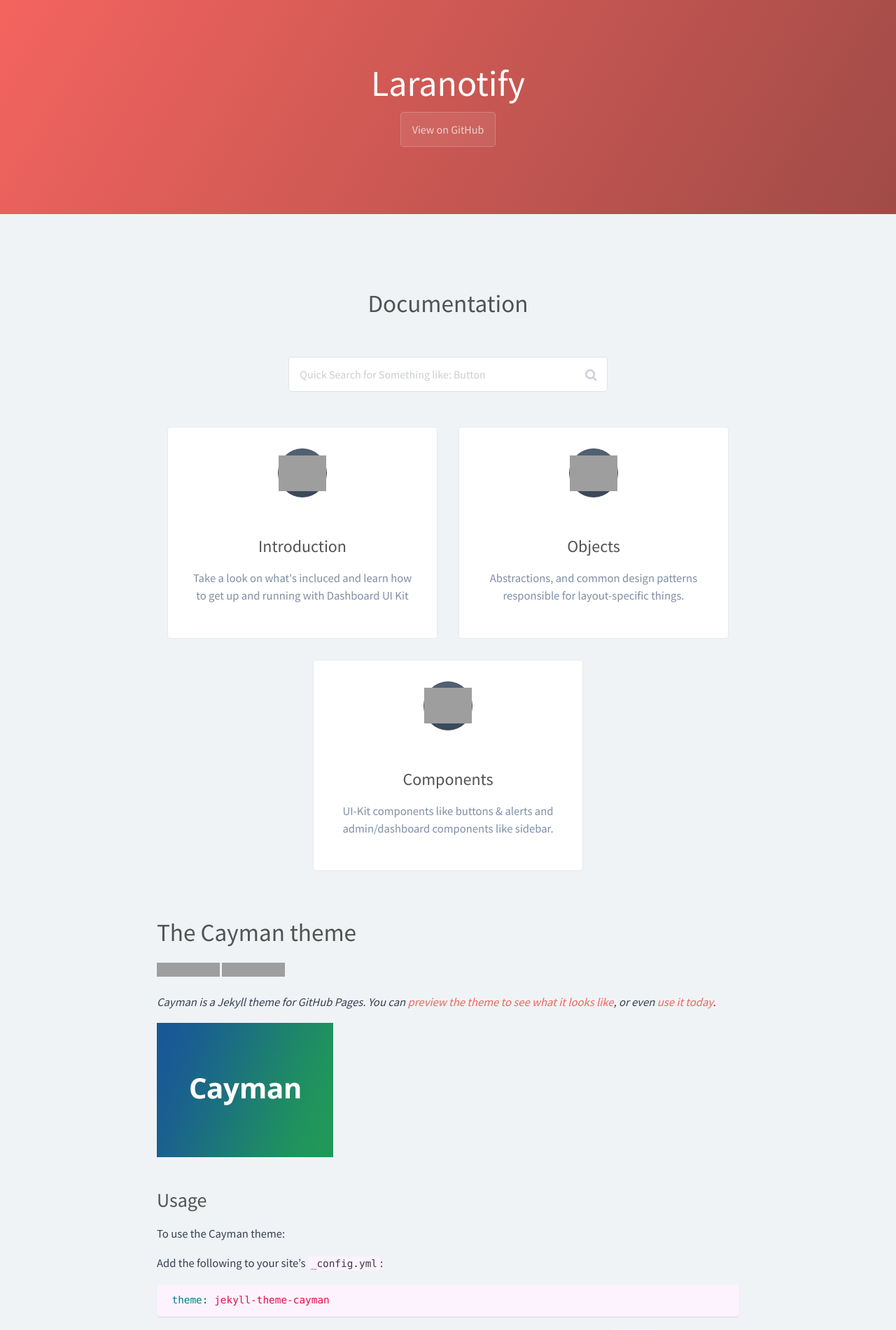
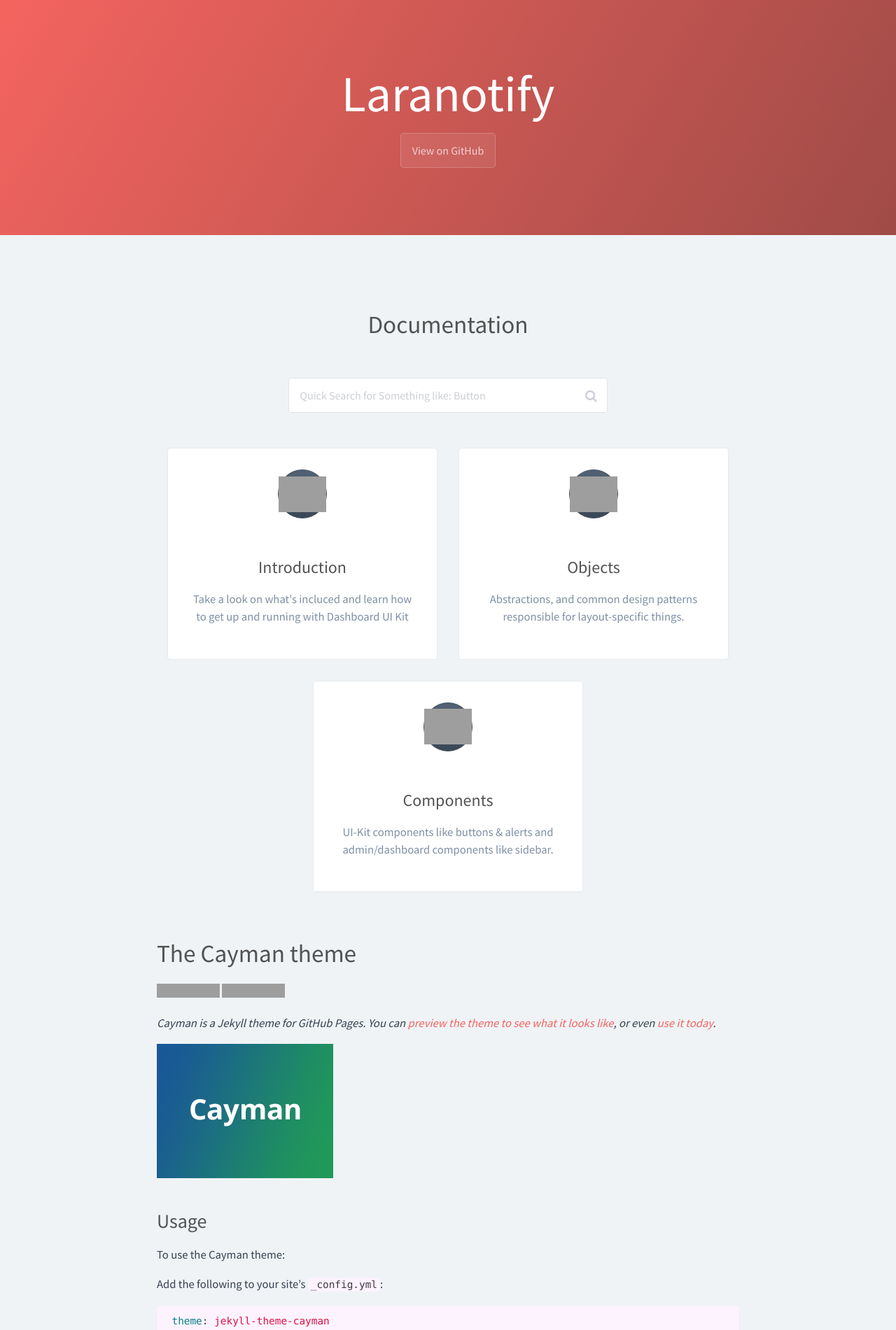
Before and after one commit to coderatio/laranotify, a Jekyll site: the page built from docs/README.md, in a window 1280 px wide. Shown: the top 1901 px of the page at 70% size. Built offline with Jekyll 4.4.1, drawn with Linux system fonts in a browser that asks for light colours; some web fonts are replaced; our own code applies the rules of GitHub Pages for plain Markdown files; a script that is not in the unit is left out; grey boxes are pictures that could not be loaded.

Commit message:
Docs folder general updates

```diff
--- a/docs/_sass/jekyll-theme-cayman.scss
+++ b/docs/_sass/jekyll-theme-cayman.scss
@@ -115,25 +115,27 @@ a {
   margin-bottom: 0.1rem;
 
   @include large {
+    font-size: 4.5rem;
+  }
+
+  @include medium {
     font-size: 3.25rem;
   }
 
-  @include medium {
-    font-size: 2.25rem;
-  }
-
   @include small {
-    font-size: 1.75rem;
+    font-size: 2.75rem;
   }
 }
 
 .project-tagline {
-  margin-bottom: 2rem;
   font-weight: normal;
   opacity: 0.7;
+  display: block;
+  margin: 0 auto;
 
   @include large {
     font-size: 1.25rem;
+    width: 60%;
   }
 
   @include medium {
@@ -143,6 +145,10 @@ a {
   @include small {
     font-size: 1rem;
   }
+}
+
+.project-tagline {
+  margin-bottom: 2rem;
 }
 
 .main-content {
```
